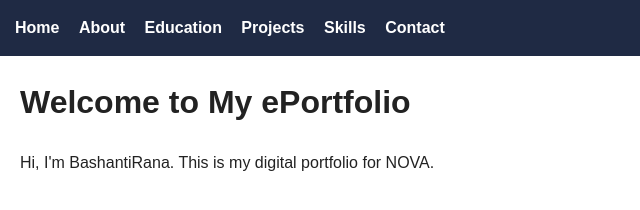
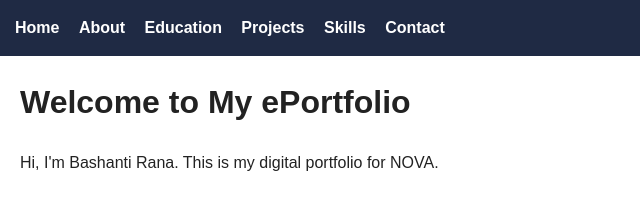
Before and after one commit to Bashanti/Bashanti.github.io, a plain HTML site: page index.html in a window 1280 px wide. Shown: the full height of the page, 0-640 px from the left. Drawn offline with Linux system fonts and the light colour scheme.

Commit message:
Fix typo in name on index.html

```diff
--- a/index.html
+++ b/index.html
@@ -15,4 +15,4 @@
 <a href="contact.html">Contact</a>
 </nav>
 <h1>Welcome to My ePortfolio</h1>
-<p>Hi, I'm BashantiRana. This is my digital portfolio for NOVA.</p>
+<p>Hi, I'm Bashanti Rana. This is my digital portfolio for NOVA.</p>
```
